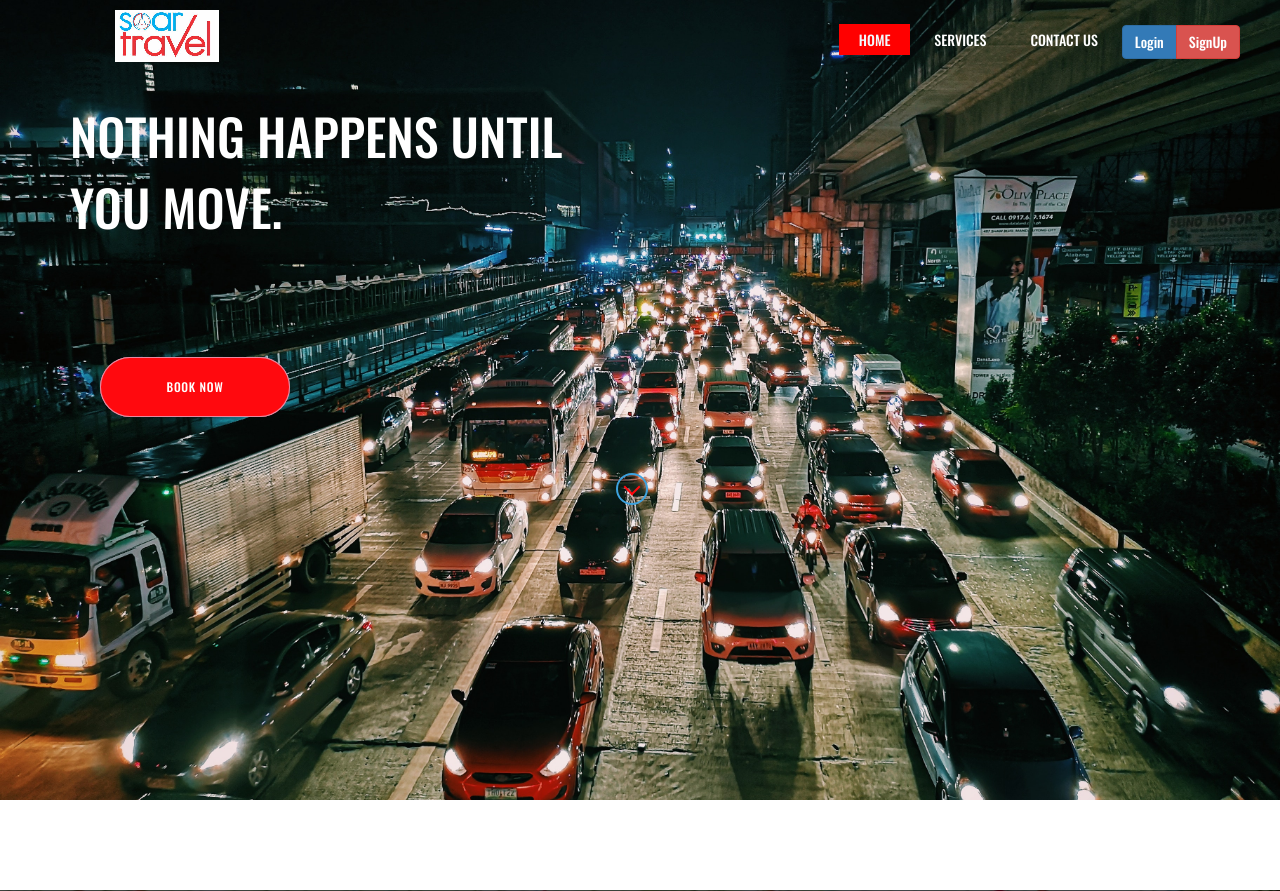
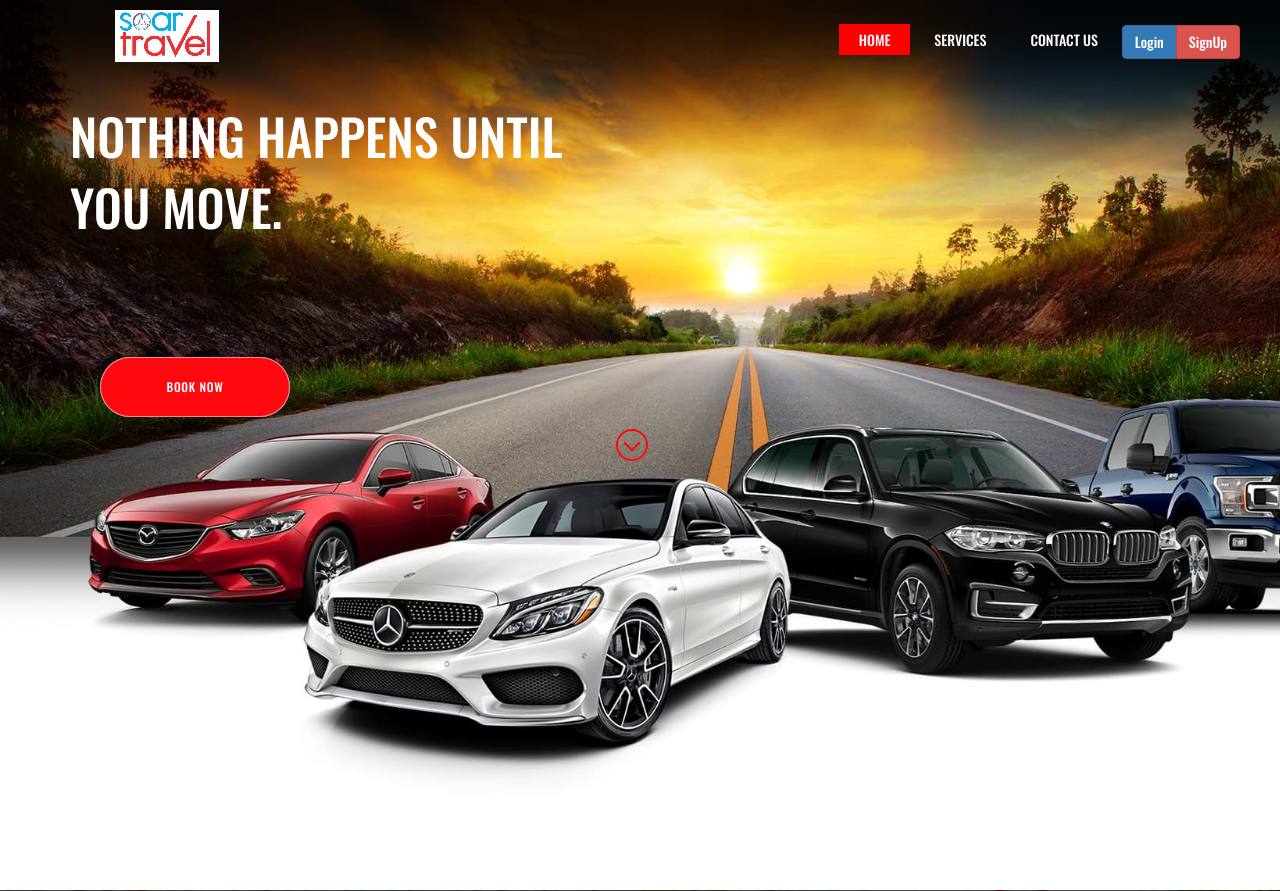
Before and after one commit to s3un/houlage, a Django app: page / in a window 1280 px wide; the page is wider, and only the part inside the window is pictured. Shown: the top 891 px of that part. Run offline with Django 3.2, Linux system fonts and the light colour scheme; data comes from the database, SQL or seed files in the repository; both versions use the stored data as it was after the commit; some libraries are stand-ins or nearby versions; some web fonts are replaced.

Commit message:
global edit

```diff
--- a/asset/css/style.css
+++ b/asset/css/style.css
@@ -7,7 +7,7 @@ p,h1,h2,h3,h4,h5,h6,a, label,button,td,th,select{
 }
 .bodytype   {
     height: 100vh;
-    background-image: url("/static/img/carscity.jpg");
+    background-image: url("/static/img/hrero.jpg");
     width: 100%;
     max-width: 100%;
     background-size: cover;
@@ -90,7 +90,7 @@ padding: 8px;
 /*button on home */
 .butall {
     margin-left: 100px;
-    margin-bottom: 5%;
+    margin-bottom: 20px;
 }
 
 .button {
@@ -280,7 +280,7 @@ padding: 8px;
     display: block;
     width: 32px;
     height: 32px;
-    border: 2px solid  #3da2de;
+    border: 2px solid  #ff090e;
     background-size: 14px auto;
     border-radius: 50%;
     z-index: 2;
--- a/templates/Cart/Checkout.html
+++ b/templates/Cart/Checkout.html
@@ -138,7 +138,7 @@
     let email=$('.chek-email').attr('value')
     let id=$('.chek-id').attr('value')
     PaystackPop.setup({
-      key: 'pk_test_74ef25e576096b2407b74e201a49ffddb54c1344',
+      key: 'pk_live_c9c0027d3cde4332b3a2245c4594e1468f7f8e97',
       email:email,
       amount:total,
       container:'paystackEmbedContainer',
```
Also changed, not shown: asset/img/hrero.jpg (added), db.sqlite3.
